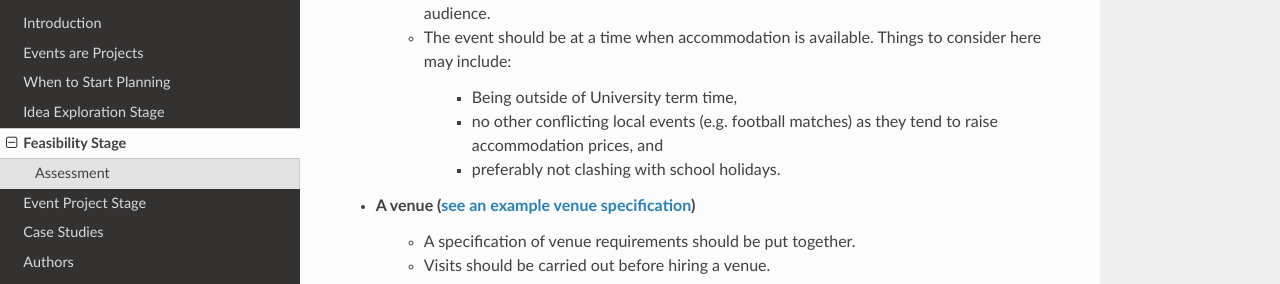
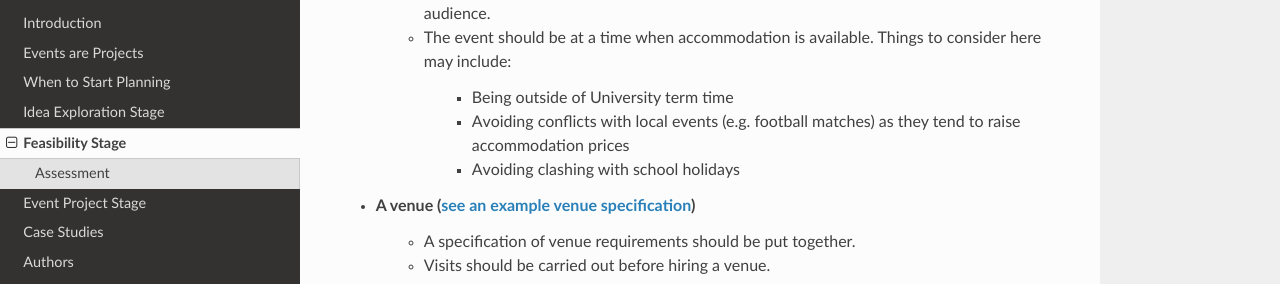
Before and after one commit to softwaresaved/event-organisation-guide, a Sphinx documentation site: the page built from docs/eog/feasibility-stage.rst, in a window 1280 px wide and 900 px high, scrolled down 612 px. Shown: the part 170-454 px from the top of the window. Built offline with Sphinx 7.4.7 and the Read the Docs theme 2.0.0, drawn with Linux system fonts in a browser that asks for light colours.

Commit message:
updates based on changes to .rst files in comms-edits2 as discussed on slack - from now on we will use issues (these comments won't arise as we are moving to a GitHub Flow edit cycle where comments are see when processing pull requests).

```diff
--- a/docs/eog/case-studies/cw20/infrastructure.rst
+++ b/docs/eog/case-studies/cw20/infrastructure.rst
@@ -31,7 +31,7 @@ We therefore obtained five Zoom Host accounts in total to accommodate this: one
 Chat system
 ^^^^^^^^^^^^
 
-Although Zoom has the chat functionality, it can be distracting for hosts/speakers and difficult to manage when there are many participants using it.
+Although Zoom has chat functionality, it can be distracting for hosts/speakers and difficult to manage when there are many participants using it.
 We decided to disable the Zoom chat (except for the case where participants could communicate directly with the meeting host) and direct engagement and communication to the CW20 Slack workspace, as this would allow participants to connect even when the Zoom room is closed.
 A communication channel that persists outside the meeting is helpful for maintaining access to resources shared, referencing discussions and facilitating community engagement.
 
--- a/docs/eog/eps-risk-management-identification.rst
+++ b/docs/eog/eps-risk-management-identification.rst
@@ -26,6 +26,7 @@ Here are some examples of risks identified when organising an event such as the
 - Session chairs
     - Not enough session chairs
     - Ineffective chairing of the sessions
+    - Do not turn up on the day
 
 - Organising committee members
     - Not kept up to date with the progress of event planning
@@ -38,6 +39,7 @@ Here are some examples of risks identified when organising an event such as the
     - Not enough volunteers
     - Volunteers not fulfilling the tasks assigned to them
     - Feel unappreciated or excluded
+    - Do not turn up on the day
 
 - Budget
     - Insufficient budget (e.g. registration fees not set at the appropriate level)
--- a/docs/eog/feasibility-stage.rst
+++ b/docs/eog/feasibility-stage.rst
@@ -21,9 +21,9 @@ This is a list of information from the Feasibility Stage which is needed for eva
     - The date needs to fit into the calendar of other events that are likely to affect the target audience.
     - The event should be at a time when accommodation is available. Things to consider here may include:
 
-        - Being outside of University term time,
-        - no other conflicting local events (e.g. football matches) as they tend to raise accommodation prices, and
-        - preferably not clashing with school holidays.
+        - Being outside of University term time
+        - Avoiding conflicts with local events (e.g. football matches) as they tend to raise accommodation prices
+        - Avoiding clashing with school holidays
 
 - A venue (`see an example venue specification <https://zenodo.org/record/4064079#.X6lf05P7Tlw>`_)
     - A specification of venue requirements should be put together.
```
